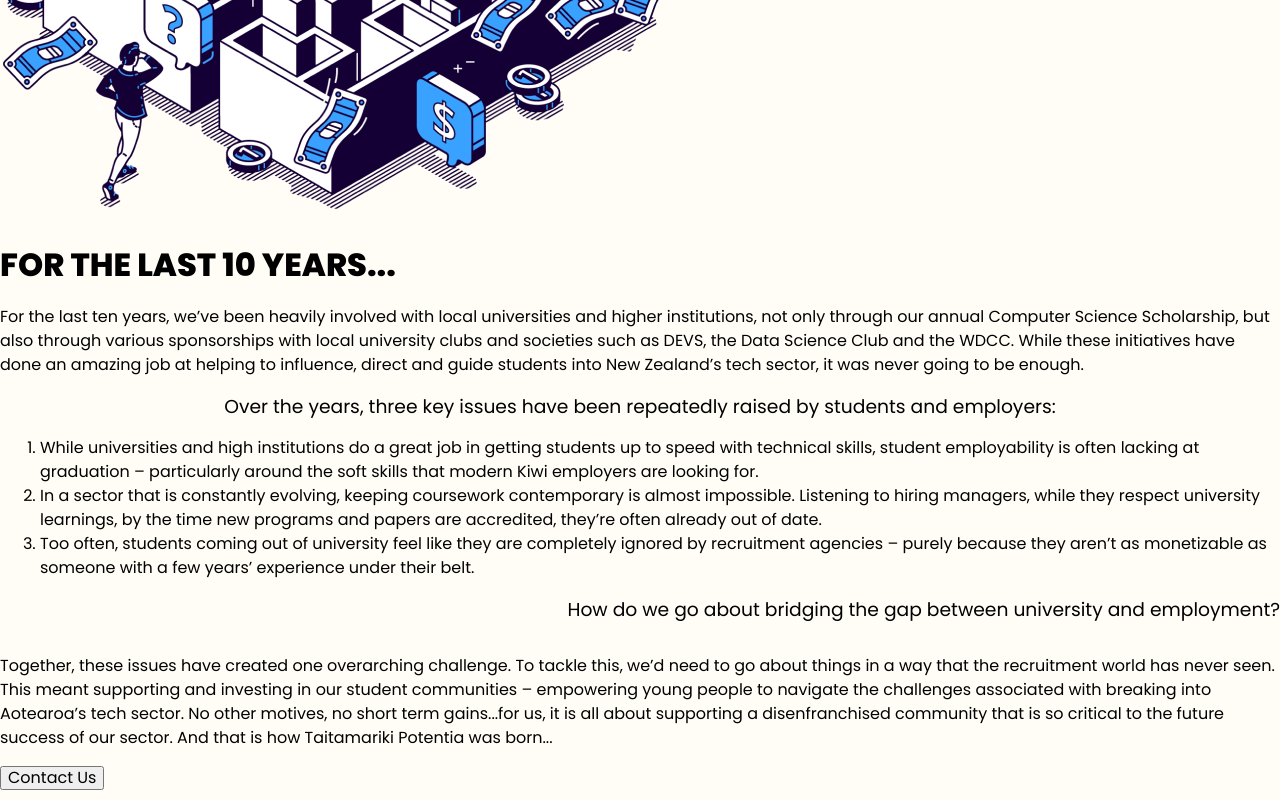
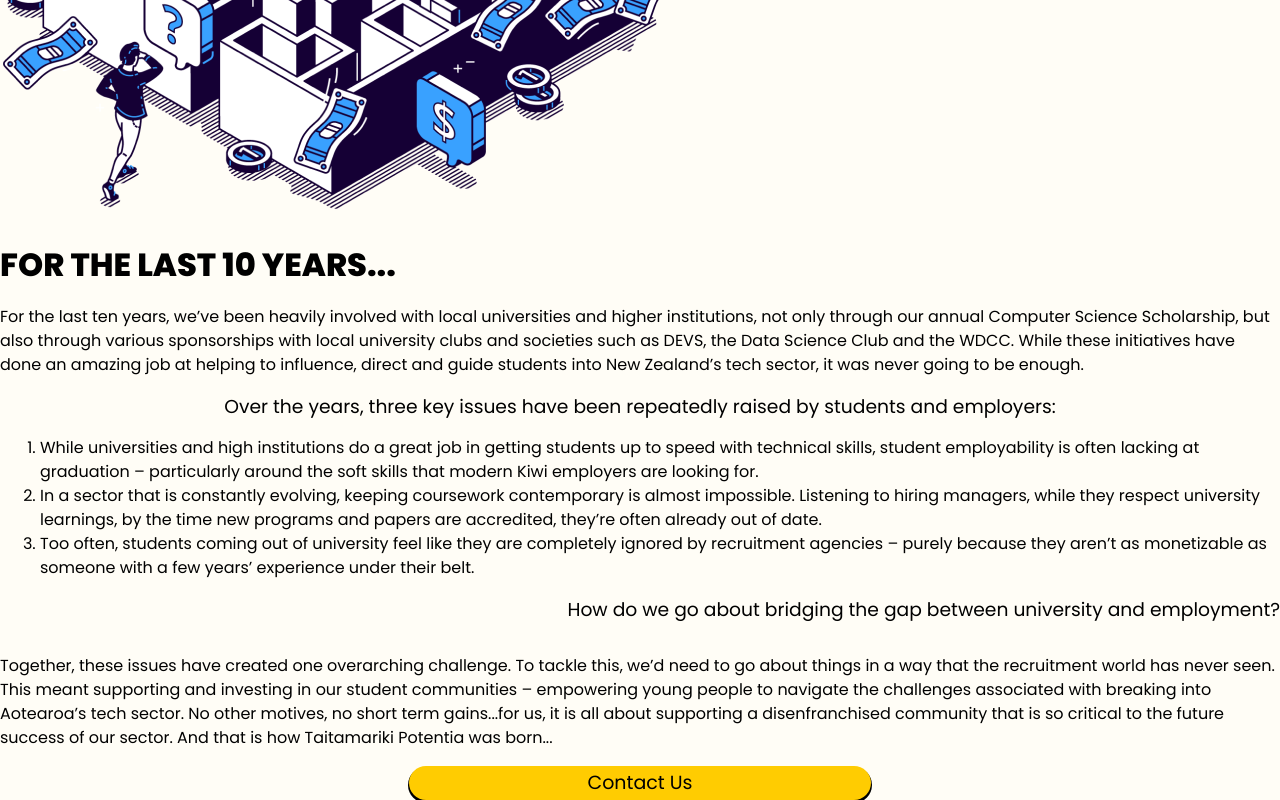
Before and after one commit to UoaWDCC/taitam-portal, a Next.js app: page /about in a window 1280 px wide. Shown: the part 1526-2326 px from the top of the page. Built offline with nearby package versions, Linux system fonts and the light colour scheme; what @linaria/core would draw is missing.

Commit message:
Added contact route to button on about page

```diff
--- a/src/app/(components)/Button.module.css
+++ b/src/app/(components)/Button.module.css
@@ -56,3 +56,18 @@
 .otherButton {
   max-width: 438.4px;
 }
+
+.aboutButton {
+  display: block;
+  margin: 0 auto;
+  text-align: center;
+  background-color: #ffcc01;
+  padding: 5px 12px;
+  border-radius: 20px;
+  font-size: 19px;
+  line-height: 24px;
+  width: 35%;
+  border: none;
+  box-shadow: 0px 2px 0px 1px #000000;
+  max-width: 438.4px;
+}
--- a/src/app/(components)/Button.tsx
+++ b/src/app/(components)/Button.tsx
@@ -14,7 +14,7 @@ const Button = ({ text, type, href, width }: ButtonProps) => {
       className={`${styles.btn} ${styles[type]} ${styles[width]}`}
       style={{ textAlign: "center", fontWeight: "normal", width: "100%" }}
     >
-      Learn More
+      {text}
     </a>
   );
 };
--- a/src/app/about/page.tsx
+++ b/src/app/about/page.tsx
@@ -1,4 +1,5 @@
 import { css } from "@linaria/core";
+import Button from "../(components)/Button";
 import Image from "next/image";
 import "../globals.scss";
 
@@ -308,7 +309,12 @@ export default function AboutPage() {
           </p>
         </div>
       </div>
-      <button className={button}>Contact Us</button>
+      <Button
+              text="Contact Us"
+              href="/contact"
+              type="primary"
+              width="aboutButton"
+        ></Button>
     </div>
   );
 }
```
